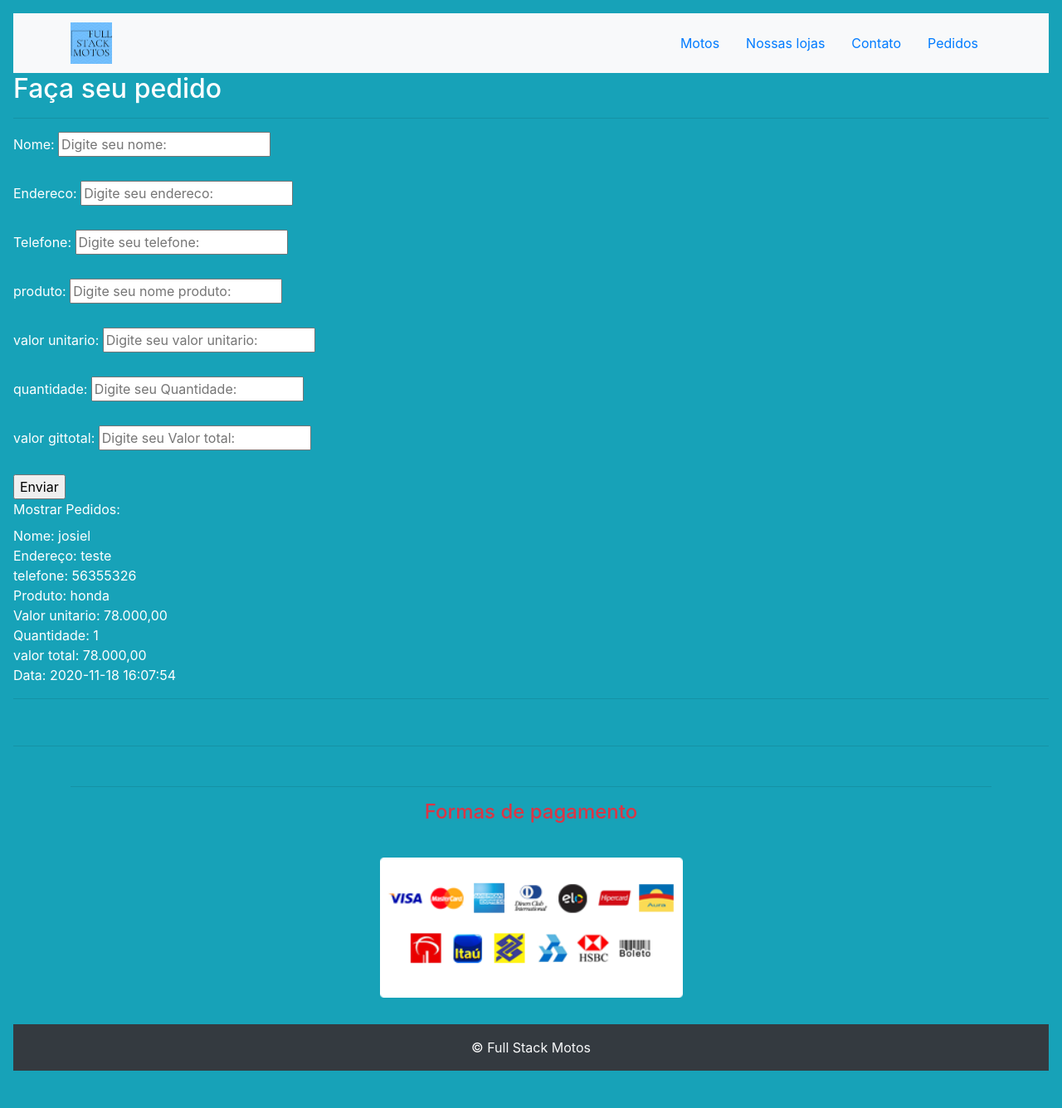
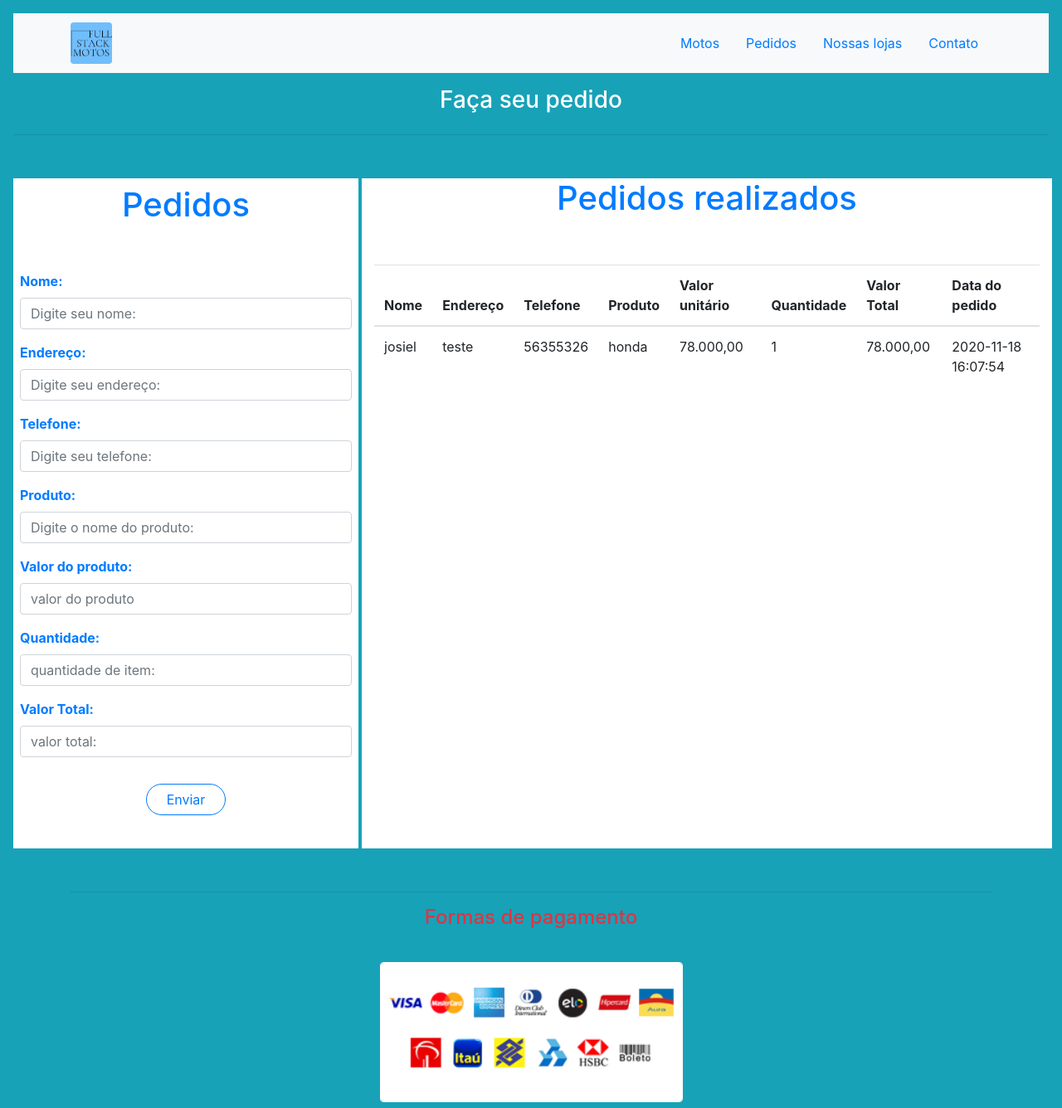
Before and after one commit to josiel5423926/projeto-php, a PHP site: page /pedidos.php in a window 1280 px wide. Shown: the top 1336 px of the page at 83% size. Before the commit the page ends 1291 px from the top, so only its background shows below. Run offline with PHP 8.4, Linux system fonts and the light colour scheme; data comes from the database, SQL or seed files in the repository; some libraries are stand-ins or nearby versions.

Commit message:
Atualizar layout

```diff
--- a/includes/conexao.php
+++ b/includes/conexao.php
@@ -4,8 +4,6 @@ $username = "root";
 $password = "";
 $database = "fullstackmotos";
 
-global $conex;
-
 $conexao = mysqli_connect($servername, $username, $password, $database);
 
 if (!$conexao) {
--- a/index.php
+++ b/index.php
@@ -13,3 +13,6 @@
 </main>
 
 <?php include('./menu_rodape/rodape.html'); ?>
+<?php
+mysqli_close($conexao);
+?>
--- a/js/funcoes.js
+++ b/js/funcoes.js
@@ -12,6 +12,7 @@ function exibir_categoria(categoria) {
         }
     }
 };
+
 
 let destaque = (imagem) => {
 
--- a/lojas.php
+++ b/lojas.php
@@ -9,7 +9,6 @@
     <table class="table table-borderless text-center">
         <thead>
             <tr>
-
                 <th scope="col">São Paulo</th>
                 <th scope="col">Santa Catarina</th>
                 <th scope="col">Santa Catarina</th>
--- a/menu_rodape/menu.html
+++ b/menu_rodape/menu.html
@@ -29,7 +29,7 @@
             <div class="container">
 
                 <a href="index.php" class="float-left">
-                    <img class="" src="img/logo.png " height="50px " alt="logo">
+                    <img class="rounded mx-auto d-block img-fluid" width="50px" src="img/logo.png " alt="logo">
                 </a>
 
                 <button class="navbar-toggler" type="button" data-toggle="collapse"
@@ -44,15 +44,18 @@
                         <li class="nav-item">
                             <a class="nav-link text-primary py-3" href="produtos.php">Motos</a>
                         </li>
+
+                        <li class="nav-item">
+                            <a class="nav-link py-3 text-primary" href="pedidos.php">Pedidos</a>
+                        </li>
+
                         <li class="nav-item ">
                             <a class="nav-link text-primary py-3" href="lojas.php">Nossas lojas</a>
                         </li>
                         <li class="nav-item">
                             <a class="nav-link py-3 text-primary" href="contato.php">Contato</a>
                         </li>
-                        <li class="nav-item">
-                            <a class="nav-link py-3 text-primary" href="pedidos.php">Pedidos</a>
-                        </li>
+
                     </ul>
                 </div>
 
--- a/pedidos.php
+++ b/pedidos.php
@@ -1,14 +1,6 @@
+<?php require("./includes/conexao.php"); ?>
 <?php
-$servername = "localhost";
-$username = "root";
-$password = "";
-$database = "fullstackmotos";
 
-$conexao = mysqli_connect($servername, $username, $password, $database);
-
-if (!$conexao) {
-    die("Falhou a conexão" . mysqli_connect_error());
-}
 if (
     isset($_POST['nome_cliente']) && isset($_POST['endereco']) && isset($_POST['telefone']) &&
     isset($_POST['nome_produto']) && isset($_POST['valor_unitario']) && isset($_POST['quantidade']) &&
@@ -33,92 +25,108 @@ if (
     $result = $conexao->query($sql);
 }
 ?>
-<!DOCTYPE html>
-<html lang="pt-br">
 
-<head>
-    <meta charset="UTF-8" />
-    <meta name="viewport" content="width=device-width, initial-scale=1, shrink-to-fit=no" />
-    <link rel="stylesheet" type="text/css" href="css/estilo.css" />
-    <script src="js/funcoes.js"></script>
-    <title>Pedidos</title>
-</head>
 
-<body>
-    <!--início do Menu-->
-    <?php
-    include('./menu_rodape/menu.html');
-    ?>
+<?php include('./menu_rodape/menu.html'); ?>
 
-    <!--fim do Menu-->
 <main>
-        <!--título da págna início-->
-        <div class="main_titulo">
-            <h2>Faça seu pedido</h2>
+    <h1 class="h3 text-center p-3">Faça seu pedido</h1>
+    <hr class="mt-0 mb-5">
+
+    <div class="d-flex justify-content-around">
+        <form class="bg-white mx-auto p-2 m-1 col-12 col-md-4 float-left" method="POST" action="">
+            <h1 class="text-center pb-5 text-primary">Pedidos</h1>
+
+            <div class="form-group">
+                <label for="formGroupExampleInput " class="text-primary"> <strong>Nome:</strong></label>
+                <input type="text" name="nome_cliente" class="form-control" id="formGroupExampleInput" placeholder="Digite seu nome:">
             </div>
-        <hr />
-    </main>
-    <div class=" bloco_pedido">
+            <div class="form-group">
+                <label for="formGroupExampleInput" class="text-primary"> <strong>Endereço:</strong></label>
+                <input type="text" name="endereco" class="form-control" id="formGroupExampleInput" placeholder="Digite seu endereço: ">
+            </div>
+            <div class="form-group">
+                <label for="formGroupExampleInput" class="text-primary"> <strong>Telefone:</strong></label>
+                <input type="text" name="telefone" class="form-control" id="formGroupExampleInput" placeholder="Digite seu telefone: ">
+            </div>
+            <div class="form-group">
+                <label for="formGroupExampleInput" class="text-primary"> <strong>Produto:</strong></label>
+                <input type="text" name="nome_produto" class="form-control" id="formGroupExampleInput" placeholder="Digite o nome do produto: ">
+            </div>
+            <div class="form-group">
+                <label for="formGroupExampleInput" class="text-primary"> <strong>Valor do produto:</strong></label>
+                <input type="text" name="valor_unitario" class="form-control" id="formGroupExampleInput" placeholder="valor do produto">
+            </div>
+            <div class="form-group">
+                <label for="formGroupExampleInput" class="text-primary"> <strong>Quantidade:</strong></label>
+                <input type="text" name="quantidade" class="form-control" id="formGroupExampleInput" placeholder="quantidade de item:">
+            </div>
+            <div class="form-group">
+                <label for="formGroupExampleInput" class="text-primary"> <strong>Valor Total:</strong></label>
+                <input type="text" name="valor_total" class="form-control" id="formGroupExampleInput" placeholder="valor total:">
+            </div>
+            <div class="text-center p-3">
+                <button type="submit" name="submit" class="btn btn-outline-primary mb-3  px-4 rounded-pill ">Enviar</button>
+            </div>
 
-        <form method="POST" action="">
-            <label>Nome:</label>
-            <input type=" text" name="nome_cliente" placeholder="Digite seu nome: "></input> <br> <br>
-            <label>Endereco:</label>
-            <input type=" text" name="endereco" placeholder="Digite seu endereco: "></input> <br> <br>
-            <label>Telefone:</label>
-            <input type=" text" name="telefone" placeholder="Digite seu telefone: "></input> <br> <br>
-            <label>produto:</label>
-            <input type=" text" name="nome_produto" placeholder="Digite seu nome produto: "></input> <br> <br>
-            <label>valor unitario:</label>
-            <input type=" text" name="valor_unitario" placeholder="Digite seu valor unitario: "></input> <br> <br>
-            <label>quantidade:</label>
-            <input type=" text" name="quantidade" placeholder="Digite seu Quantidade: "></input> <br> <br>
-            <label>valor gittotal:</label>
-            <input type=" text" name="valor_total" placeholder="Digite seu Valor total: "></input> <br><br>
-            <div class="botão_formulario_venda">
-                <input type="submit" name="submit" value="Enviar" ">
-                </div>
         </form>
 
-        <div class=" mostrar_formulario_pedido">
-                <div class=" label_motrar_pedido">
-                    <label>Mostrar Pedidos:</label>
-                </div>
+        <div class="bg-white   m-1 col-12 col-md-8">
 
+            <h1 class="text-center pb-5 mx3 text-primary">Pedidos realizados</h1>
+
+
+            <table class="table">
+                <thead>
+                    <tr>
+
+                        <th scope="col">Nome</th>
+                        <th scope="col">Endereço</th>
+                        <th scope="col">Telefone</th>
+                        <th scope="col">Produto</th>
+                        <th scope="col">Valor unitário</th>
+                        <th scope="col">Quantidade</th>
+                        <th scope="col">Valor Total</th>
+                        <th scope="col">Data do pedido</th>
+                    </tr>
+
+                </thead>
+
+                <tbody>
                     <?php
                     $sql = "select * from tb_pedido";
                     $result = $conexao->query($sql);
 
                     if ($result->num_rows > 0) {
                         while ($rows = $result->fetch_assoc()) {
-                        echo "Nome: ", $rows['nome_cliente'], "<br>";
-                        echo "Endereço: ", $rows['endereco'], "<br>";
-                        echo "telefone: ", $rows['telefone'], "<br>";
-                        echo "Produto: ", $rows['nome_produto'], "<br>";
-                        echo "Valor unitario: ", $rows['valor_unitario'], "<br>";
-                        echo "Quantidade: ", $rows['quantidade'], "<br>";
-                        echo "valor total: ", $rows['valor_total'], "<br>";
-                        echo "Data: ", $rows['data'], "<br>";
-                        echo "<hr>";
-                    }
-                } else {
-                    echo "Nenhum pedido !";
+                            $nome_cliente =  $rows['nome_cliente'];
+                            $endereco  = $rows['endereco'];
+                            $telefone =  $rows['telefone'];
+                            $nome_produto =  $rows['nome_produto'];
+                            $valor_unitario =  $rows['valor_unitario'];
+                            $quantidade =  $rows['quantidade'];
+                            $valor_total =  $rows['valor_total'];
+                            $data =  $rows['data']; ?>
+                            <tr>
+
+                                <td><?php echo $nome_cliente ?></td>
+                                <td><?php echo $endereco ?></td>
+                                <td><?php echo $telefone ?></td>
+                                <td><?php echo $nome_produto ?></td>
+                                <td><?php echo  $valor_unitario ?></td>
+                                <td><?php echo $quantidade ?></td>
+                                <td><?php echo $valor_total ?></td>
+                                <td><?php echo $data ?></td>
+
+                            </tr>
+                    <?php }
                     } ?>
+                </tbody>
+            </table>
 
-                </>
         </div>
+
     </div>
-    <BR>
-    <hr>
-    <!--rodapé-->
-    <?php
-    include('./menu_rodape/rodape.html');
-    ?>
 
-</body>
-
-</html>
-
-<?php
-mysqli_close($conexao);
-?>
+</main>
+<?php include('./menu_rodape/rodape.html'); ?>
--- a/produtos.php
+++ b/produtos.php
@@ -46,7 +46,7 @@
             </ul>
         </div>
 
-        <div class=" bg-white  col-12 col-md-9  d-flex  flex-wrap">
+        <div class=" bg-white  col-12 col-md-9 p-1  d-flex  flex-wrap">
             <?php
             $sql = "select * from produto";
             $result = $conexao->query($sql);
@@ -57,7 +57,7 @@
             ?>
 
 
-                    <div class="card col-md-6 col-lg-4 container_items" id="<?php echo $rows['nome']; ?>" style="width: 10rem;">
+                    <div class="card col-md-6 col-lg-4  container_items" id="<?php echo $rows['nome']; ?>" style="width: 10rem;">
                         <img class="card-img-top img-fluid" src="<?php echo $rows['imagem']; ?>" onclick="destaque(this)" onmousemove="exibirborda(this)" onmouseout="retirarborda(this)">
 
                         <hr class="mt-2 mb-1">
--- a/tabelas.sql
+++ b/tabelas.sql
@@ -8,9 +8,6 @@ preco varchar(45) not null,
 preco_final varchar(45) not null,
 imagem varchar(200) not null);
 
-
--- ALTER TABLE `fullstackmotos`.`produto`
--- DROP COLUMN `produtocol`;
 
 -- DELETE FROM produto
  -- WHERE idproduto = 6;
```
Also changed, not shown: contato.php (+8 -54 lines), css/estilo.css (+0 -44 lines). Lines whose indentation alone changed are shown as unchanged.
